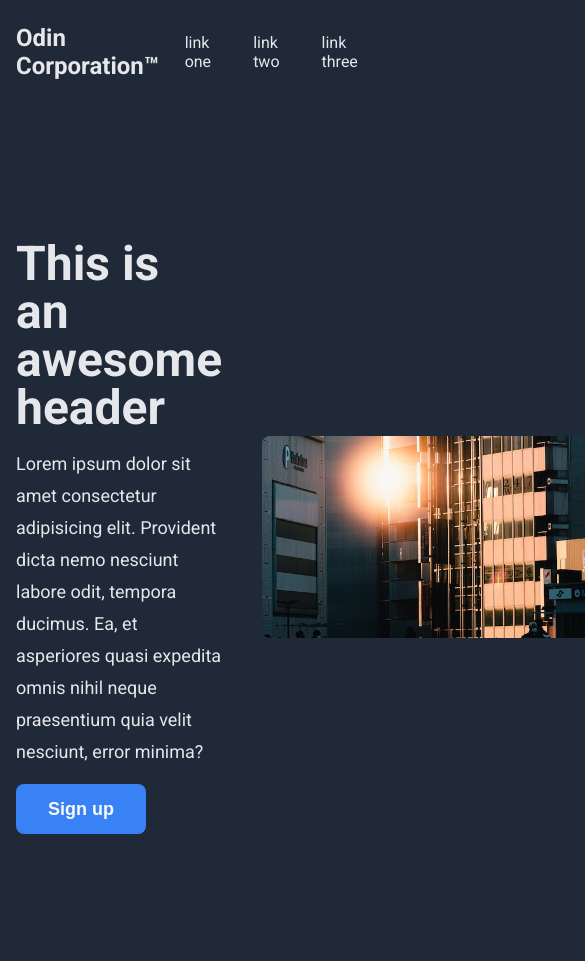
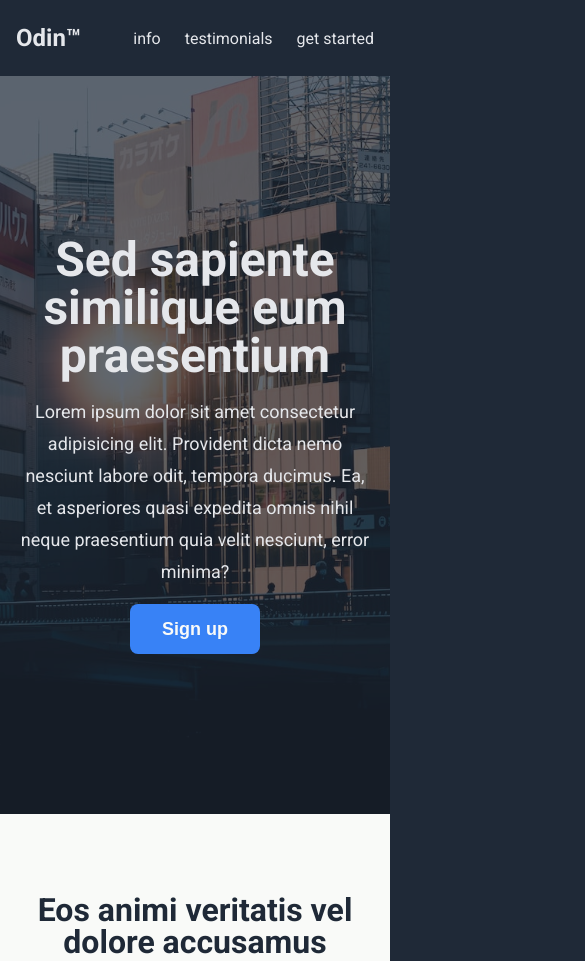
Before and after one commit to kadezaccaro/odin-landing-page, a plain HTML site: page index.html in a window 390 px wide. Shown: the top 961 px of the page, 585 px wide, since content can reach past the window. Drawn offline with Linux system fonts and the light colour scheme.

Commit message:
Make site responsive

```diff
--- a/index.html
+++ b/index.html
@@ -17,19 +17,21 @@
   <body>
     <nav class="primary-width-container">
       <span class="logo">
-        <a href="#">Odin Corporation&trade;</a>
+        <a href="#">Odin&trade;</a>
       </span>
       <ul>
-        <li><a href="#">link one</a></li>
-        <li><a href="#">link two</a></li>
-        <li><a href="#">link three</a></li>
+        <li><a href="#info">info</a></li>
+        <li><a href="#testimonials">testimonials</a></li>
+        <li>
+          <a href="#cta">get started</a>
+        </li>
       </ul>
     </nav>
 
     <main>
       <header class="primary-width-container">
         <div>
-          <h1>This is an awesome header</h1>
+          <h1>Sed sapiente similique eum praesentium</h1>
           <p>
             Lorem ipsum dolor sit amet consectetur adipisicing elit. Provident
             dicta nemo nesciunt labore odit, tempora ducimus. Ea, et asperiores
@@ -44,8 +46,8 @@
         />
       </header>
 
-      <section class="info">
-        <h2>Lorem ipsum dolor sit amet</h2>
+      <section class="info" id="info">
+        <h2>Eos animi veritatis vel dolore accusamus</h2>
         <div class="info-flex-container secondary-width-container">
           <figure>
             <img src="images/flowers.jpg" alt="Flowers and fabric" />
@@ -89,7 +91,7 @@
         </div>
       </section>
 
-      <section class="testimonial">
+      <section class="testimonials" id="testimonials">
         <div class="secondary-width-container">
           <blockquote>
             Lorem ipsum dolor sit amet consectetur adipisicing elit. Doloribus
@@ -101,7 +103,7 @@
         </div>
       </section>
 
-      <section class="cta">
+      <section class="cta" id="cta">
         <div class="primary-width-container">
           <div class="cta-flex-container">
             <div class="cta-message">
--- a/styles.css
+++ b/styles.css
@@ -13,6 +13,10 @@
   margin: 0;
   padding: 0;
   box-sizing: border-box;
+}
+
+html {
+  scroll-behavior: smooth;
 }
 
 body {
@@ -95,6 +99,7 @@ nav {
 
 nav ul {
   display: flex;
+  align-items: center;
   gap: 24px;
   list-style-type: none;
 }
@@ -109,6 +114,10 @@ header {
   padding: 160px 16px;
 }
 
+header img {
+  width: 50%;
+}
+
 /* || INFO */
 
 .info {
@@ -120,7 +129,7 @@ header {
 
 .info-flex-container {
   display: flex;
-  gap: 40px;
+  gap: 24px;
   margin-top: 80px;
 }
 
@@ -137,9 +146,9 @@ figcaption p {
   margin: 8px 0 0 0;
 }
 
-/* || TESTIMONIAL */
+/* || TESTIMONIALS */
 
-.testimonial {
+.testimonials {
   background-color: var(--light);
   padding: 80px 16px;
   color: var(--dark);
@@ -196,3 +205,51 @@ footer {
 footer p {
   margin: 0;
 }
+
+/* || RESPONSIVE */
+
+@media screen and (max-width: 1200px) {
+  header img {
+    aspect-ratio: 4 / 3;
+  }
+}
+
+@media screen and (max-width: 1000px) {
+  nav {
+    padding-bottom: 24px;
+  }
+
+  header {
+    display: block;
+    position: relative;
+    text-align: center;
+  }
+
+  header img {
+    position: absolute;
+    top: 0;
+    left: 0;
+    height: 100%;
+    width: 100%;
+    border-radius: 0;
+    z-index: -5;
+    opacity: 0.3;
+  }
+}
+
+@media screen and (max-width: 800px) {
+  .info-flex-container {
+    display: grid;
+    grid-template-columns: 1fr 1fr;
+    gap: 16px;
+  }
+
+  .cta-flex-container {
+    display: block;
+    text-align: center;
+  }
+
+  .cta p {
+    margin: 16px 0;
+  }
+}
```
